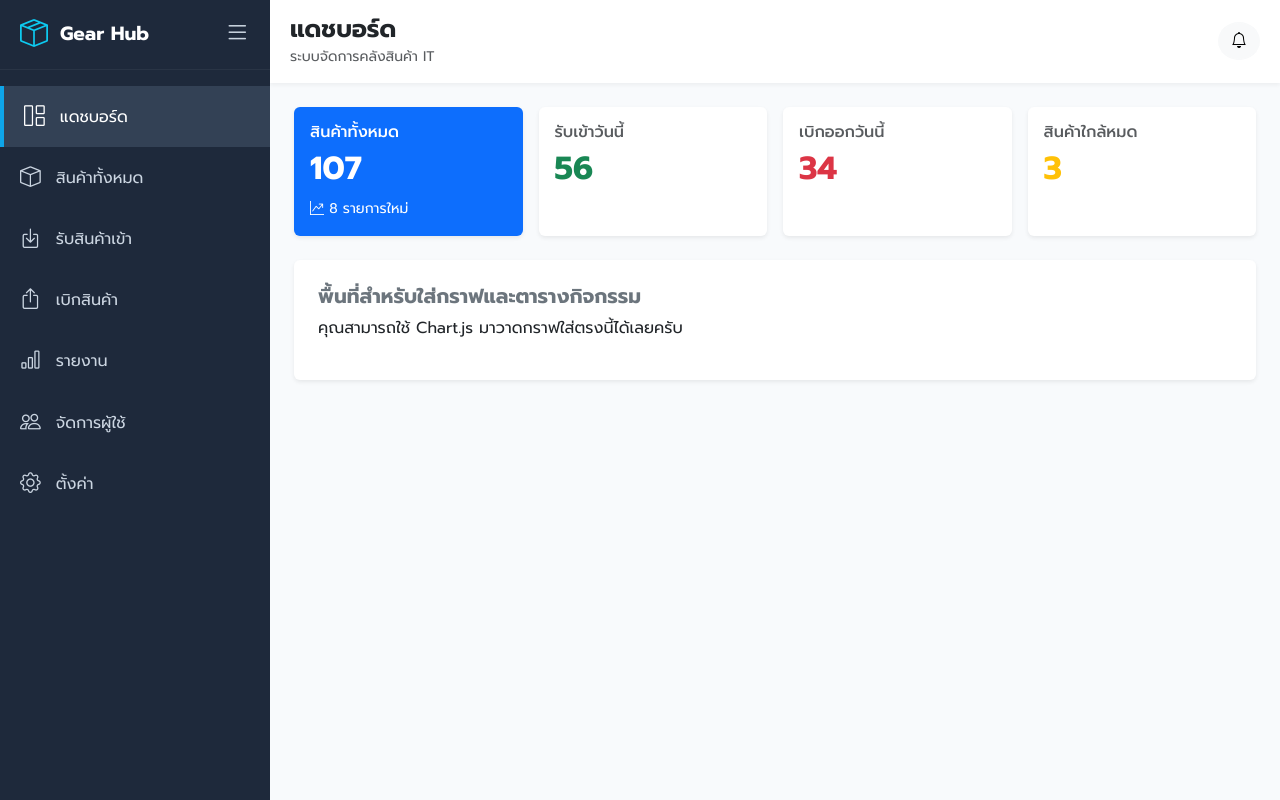
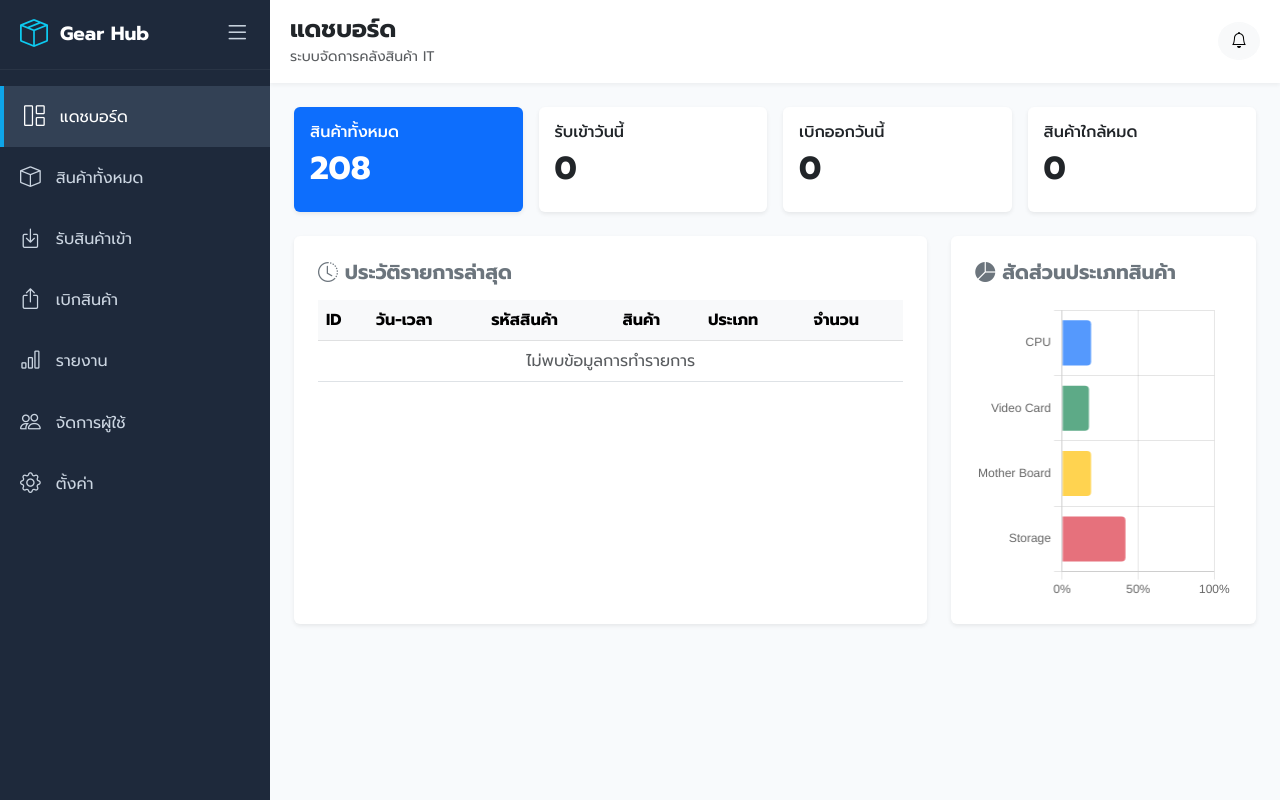
Before and after one commit to Jaturapat-Buak/webpro-project-git, a Node server app: page / in a window 1280 px wide. Run offline with Node 20, Linux system fonts and the light colour scheme; data comes from the database, SQL or seed files in the repository; both versions use the stored data as it was after the commit; data that the repository does not hold is empty; some libraries are stand-ins or nearby versions.

Commit message:
add log system and update dashboard components

```diff
--- a/index.js
+++ b/index.js
@@ -13,120 +13,86 @@
 const dbPath = path.join(__dirname, 'hardwarehouse.db');
 let db = new sqlite3.Database(dbPath, (err) => {
     if (err) console.error("Database connection error:", err.message);
-    else console.log('Connected to database.');
+    else { console.log('Connected to database.');
+    }
 });
 
+function logTransaction(productId, type, qty, note) {
+    const sql = `INSERT INTO stock_transactions (product_id, user_id, transaction_type, quantity, reference_note, transaction_date)
+                 VALUES (?, ?, ?, ?, ?, datetime('now', 'localtime'))`;
+    db.run(sql, [productId, 1, type, qty, note], (err) => {
+        if (err) console.error("Log Error:", err.message);
+    });
+}
+
 app.get('/', (req, res) => {
-    const stats = { total: 107, received: 56, dispatched: 34, lowStock: 3 };
-    res.render('dashboard', { title: 'แดชบอร์ด', stats, currentRoute: '/' });
+    const queries = {
+        total: "SELECT COUNT(*) as count FROM products",
+        received: "SELECT SUM(quantity) as count FROM stock_transactions WHERE transaction_type = 'receive' AND date(transaction_date) = date('now', 'localtime')",
+        dispatched: "SELECT SUM(quantity) as count FROM stock_transactions WHERE transaction_type = 'issue' AND date(transaction_date) = date('now', 'localtime')",
+        lowStock: "SELECT COUNT(*) as count FROM stock WHERE warehouse_qty <= 5",
+        recentLogs: `SELECT t.*, p.product_name FROM stock_transactions t
+                     LEFT JOIN products p ON t.product_id = p.product_id
+                     ORDER BY t.transaction_id DESC LIMIT 10`,
+        categoryStats: `SELECT c.category_name, COUNT(p.product_id) as product_count
+                        FROM categories c
+                        LEFT JOIN products p ON c.category_id = p.category_id
+                        GROUP BY c.category_id`
+    };
+
+    db.get(queries.total, (err, total) => {
+        db.get(queries.received, (err, received) => {
+            db.get(queries.dispatched, (err, dispatched) => {
+                db.get(queries.lowStock, (err, low) => {
+                    db.all(queries.categoryStats, (err, catStats) => {
+                        db.all(queries.recentLogs, (err, logs) => {
+                            const stats = {
+                                total: total ? total.count : 0,
+                                received: received ? (received.count || 0) : 0,
+                                dispatched: dispatched ? (dispatched.count || 0) : 0,
+                                lowStock: low ? low.count : 0
+                            };
+                            res.render('dashboard', {
+                                title: 'แดชบอร์ด',
+                                stats,
+                                logs: logs || [],
+                                catStats: catStats || [],
+                                currentRoute: '/'
+                            });
+                        });
+                    });
+                });
+            });
+        });
+    });
 });
 
 app.get('/products', (req, res) => {
     const search = req.query.search || '';
     const categoryId = req.query.category || '';
-
     db.all("SELECT category_id, category_name FROM categories ORDER BY category_id ASC", [], (err, categories) => {
-        if (err) return res.status(500).send("Database Error (Categories)");
-
-        let sql = `
-            SELECT
-                p.product_id,
-                p.product_name,
-                p.price,
-                c.category_name,
-                COALESCE(s.warehouse_qty, 0) AS stock
-            FROM products p
-            LEFT JOIN categories c ON p.category_id = c.category_id
-            LEFT JOIN stock s ON p.product_id = s.product_id
-            WHERE 1=1
-        `;
+        let sql = `SELECT p.product_id, p.product_name, p.price, c.category_name, COALESCE(s.warehouse_qty, 0) AS stock
+                   FROM products p LEFT JOIN categories c ON p.category_id = c.category_id
+                   LEFT JOIN stock s ON p.product_id = s.product_id WHERE 1=1`;
         let params = [];
-
-        if (search) {
-            sql += " AND p.product_name LIKE ?";
-            params.push('%' + search + '%');
-        }
-        if (categoryId) {
-            sql += " AND p.category_id = ?";
-            params.push(categoryId);
-        }
-
-        sql += "ORDER BY p.category_id ASC, p.product_id ASC";
-
+        if (search) { sql += " AND p.product_name LIKE ?"; params.push('%' + search + '%'); }
+        if (categoryId) { sql += " AND p.category_id = ?"; params.push(categoryId); }
+        sql += " ORDER BY p.category_id ASC, p.product_id ASC";
         db.all(sql, params, (err, rows) => {
-            if (err) return res.status(500).send("Database Error (Products)");
-
-            res.render('products', {
-                title: 'สินค้าทั้งหมด',
-                products: rows,
-                categories: categories,
-                searchQuery: search,
-                selectedCategory: categoryId,
-                currentRoute: '/products'
-            });
+            res.render('products', { title: 'สินค้าทั้งหมด', products: rows, categories, searchQuery: search, selectedCategory: categoryId, currentRoute: '/products' });
         });
     });
 });
 
 app.post('/add-product', (req, res) => {
     const { name, category_id, stock, price, description } = req.body;
-
     db.get("SELECT MAX(product_id) as maxId FROM products", (err, row) => {
-        if (err) return res.status(500).send("Database Error");
-
         const nextId = (row && row.maxId) ? row.maxId + 1 : 1;
-
-        const insertProductSql = `INSERT INTO products (product_id, product_name, category_id, price, description) VALUES (?, ?, ?, ?, ?)`;
-        db.run(insertProductSql, [nextId, name, category_id, price, description], function(err) {
-            if (err) return res.status(500).send("ไม่สามารถเพิ่มสินค้าได้");
-
-            const insertStockSql = `INSERT INTO stock (product_id, warehouse_qty) VALUES (?, ?)`;
-            db.run(insertStockSql, [nextId, stock], function(err) {
-                if (err) console.error("Stock insert error:", err.message);
+        db.run(`INSERT INTO products (product_id, product_name, category_id, price, description) VALUES (?, ?, ?, ?, ?)`,
+        [nextId, name, category_id, price, description], function(err) {
+            db.run(`INSERT INTO stock (product_id, warehouse_qty) VALUES (?, ?)`, [nextId, stock], function(err) {
+                logTransaction(nextId, 'receive', stock, `เพิ่มสินค้าใหม่: ${name}`);
                 res.redirect('/products');
-            });
-        });
-    });
-});
-
-app.get('/product/view/:id', (req, res) => {
-    const productId = req.params.id;
-    const sql = `
-        SELECT p.*, c.category_name, COALESCE(s.warehouse_qty, 0) AS stock
-        FROM products p
-        LEFT JOIN categories c ON p.category_id = c.category_id
-        LEFT JOIN stock s ON p.product_id = s.product_id
-        WHERE p.product_id = ?
-    `;
-
-    db.get(sql, [productId], (err, product) => {
-        if (err || !product) return res.status(404).send("ไม่พบข้อมูลสินค้า");
-        res.render('view-product', {
-            title: 'รายละเอียดสินค้า',
-            product: product,
-            currentRoute: '/products'
-        });
-    });
-});
-
-app.get('/product/edit/:id', (req, res) => {
-    const productId = req.params.id;
-    const sql = `
-        SELECT p.*, COALESCE(s.warehouse_qty, 0) AS stock
-        FROM products p
-        LEFT JOIN stock s ON p.product_id = s.product_id
-        WHERE p.product_id = ?
-    `;
-
-    db.get(sql, [productId], (err, product) => {
-        if (err || !product) return res.status(404).send("ไม่พบข้อมูลสินค้า");
-
-        db.all("SELECT category_id, category_name FROM categories ORDER BY category_name ASC", [], (err, categories) => {
-            res.render('edit-product', {
-                title: 'แก้ไขข้อมูลสินค้า',
-                product: product,
-                categories: categories,
-                currentRoute: '/products'
             });
         });
     });
@@ -135,34 +101,53 @@
 app.post('/edit-product/:id', (req, res) => {
     const productId = req.params.id;
     const { name, category_id, stock, price, description } = req.body;
-
-    const updateProductSql = `UPDATE products SET product_name = ?, category_id = ?, price = ?, description = ? WHERE product_id = ?`;
-    db.run(updateProductSql, [name, category_id, price, description || null, productId], function(err) {
-        if (err) return res.status(500).send("อัปเดตข้อมูลสินค้าไม่สำเร็จ");
-
-        const updateStockSql = `UPDATE stock SET warehouse_qty = ? WHERE product_id = ?`;
-        db.run(updateStockSql, [stock, productId], function(err) {
-            if (err) console.error("อัปเดตสต็อกไม่สำเร็จ:", err.message);
-            res.redirect('/products');
+    db.get("SELECT warehouse_qty FROM stock WHERE product_id = ?", [productId], (err, oldData) => {
+        const oldStock = oldData ? oldData.warehouse_qty : 0;
+        db.run(`UPDATE products SET product_name = ?, category_id = ?, price = ?, description = ? WHERE product_id = ?`,
+        [name, category_id, price, description, productId], () => {
+            db.run(`UPDATE stock SET warehouse_qty = ? WHERE product_id = ?`, [stock, productId], () => {
+                const diff = stock - oldStock;
+                if (diff !== 0) logTransaction(productId, 'adjust', Math.abs(diff), `แก้ไขสต็อก: ${name} (ส่วนต่าง: ${diff})`);
+                res.redirect('/products');
+            });
         });
     });
 });
 
 app.post('/delete-product', (req, res) => {
     const { productId } = req.body;
+    db.get("SELECT p.product_name, s.warehouse_qty FROM products p LEFT JOIN stock s ON p.product_id = s.product_id WHERE p.product_id = ?", [productId], (err, row) => {
+        if (row) {
+            db.run(`DELETE FROM stock WHERE product_id = ?`, [productId], () => {
+                db.run(`DELETE FROM products WHERE product_id = ?`, [productId], () => {
+                    logTransaction(productId, 'issue', row.warehouse_qty, `ลบสินค้า: ${row.product_name}`);
+                    res.redirect('/products');
+                });
+            });
+        }
+    });
+});
 
-    if (!productId) return res.status(400).send("ไม่พบรหัสสินค้า");
+app.get('/product/view/:id', (req, res) => {
+    const productId = req.params.id;
+    const sql = `SELECT p.*, c.category_name, COALESCE(s.warehouse_qty, 0) AS stock
+                 FROM products p LEFT JOIN categories c ON p.category_id = c.category_id
+                 LEFT JOIN stock s ON p.product_id = s.product_id WHERE p.product_id = ?`;
+    db.get(sql, [productId], (err, product) => {
+        res.render('view-product', { title: 'รายละเอียดสินค้า', product, currentRoute: '/products' });
+    });
+});
 
-    db.run(`DELETE FROM stock WHERE product_id = ?`, [productId], function(err) {
-        if (err) return res.status(500).send("ลบข้อมูลสต็อกไม่สำเร็จ");
-
-        db.run(`DELETE FROM products WHERE product_id = ?`, [productId], function(err) {
-            if (err) return res.status(500).send("ลบข้อมูลสินค้าไม่สำเร็จ");
-            res.redirect('/products');
+app.get('/product/edit/:id', (req, res) => {
+    const productId = req.params.id;
+    const sql = `SELECT p.*, COALESCE(s.warehouse_qty, 0) AS stock FROM products p
+                 LEFT JOIN stock s ON p.product_id = s.product_id WHERE p.product_id = ?`;
+    db.get(sql, [productId], (err, product) => {
+        db.all("SELECT category_id, category_name FROM categories ORDER BY category_name ASC", [], (err, categories) => {
+            res.render('edit-product', { title: 'แก้ไขข้อมูลสินค้า', product, categories, currentRoute: '/products' });
         });
     });
 });
 
-app.listen(port, () => {
-    console.log(`Server is running at http://localhost:${port}`);
-});
+
+app.listen(port, () => console.log(`Server is running at http://localhost:${port}`));
--- /dev/null
+++ b/public/js/chart.js
@@ -0,0 +1,43 @@
+document.addEventListener('DOMContentLoaded', function () {
+    const ctx = document.getElementById('categoryChart').getContext('2d');
+
+    const labels = chartData.map(item => item.category_name);
+    const dataValues = chartData.map(item => {
+        return totalProducts > 0 ? ((item.product_count / totalProducts) * 100).toFixed(1) : 0;
+    });
+
+    new Chart(ctx, {
+        type: 'bar',
+        data: {
+            labels: labels,
+            datasets: [{
+                label: 'สัดส่วนสินค้า (%)',
+                data: dataValues,
+                backgroundColor: [
+                    'rgba(13, 110, 253, 0.7)',
+                    'rgba(25, 135, 84, 0.7)',
+                    'rgba(255, 193, 7, 0.7)',
+                    'rgba(220, 53, 69, 0.7)',
+                    'rgba(108, 117, 125, 0.7)'
+                ],
+                borderColor: 'rgba(255, 255, 255, 1)',
+                borderWidth: 1,
+                borderRadius: 5
+            }]
+        },
+        options: {
+            responsive: true,
+            maintainAspectRatio: false,
+            indexAxis: 'y',
+            plugins: {
+                legend: { display: false }
+            },
+            scales: {
+                x: {
+                    max: 100,
+                    ticks: { callback: value => value + '%' }
+                }
+            }
+        }
+    });
+});
--- a/public/js/script.js
+++ b/public/js/script.js
@@ -27,7 +27,6 @@
     const sidebar = document.getElementById("sidebar");
     const mainContent = document.getElementById("main-content");
 
-    // ปลดล็อกแอนิเมชันคืน
     requestAnimationFrame(() => {
         requestAnimationFrame(() => {
             if (disableTransitionStyle.parentNode) {
--- a/views/dashboard.ejs
+++ b/views/dashboard.ejs
@@ -6,14 +6,12 @@
     <link href="https://cdn.jsdelivr.net/npm/bootstrap@5.3.0/dist/css/bootstrap.min.css" rel="stylesheet">
     <link rel="stylesheet" href="https://cdn.jsdelivr.net/npm/bootstrap-icons@1.10.5/font/bootstrap-icons.css">
     <link rel="stylesheet" href="/css/styles.css">
+    <script src="https://cdn.jsdelivr.net/npm/chart.js"></script>
 </head>
 <body>
-
     <%- include('partials/sidebar') %>
-
     <div id="main-content" class="main-content">
         <%- include('partials/navbar') %>
-
         <div class="container-fluid p-4">
             <div class="row g-3 mb-4">
                 <div class="col-md-3">
@@ -21,43 +19,100 @@
                         <div class="card-body">
                             <h6>สินค้าทั้งหมด</h6>
                             <h2 class="fw-bold"><%= stats.total %></h2>
-                            <small><i class="bi bi-graph-up-arrow"></i> 8 รายการใหม่</small>
                         </div>
                     </div>
                 </div>
-                <div class="col-md-3">
+                <div class="col-md-3 text-success">
                     <div class="card border-0 shadow-sm h-100">
                         <div class="card-body">
-                            <h6 class="text-muted">รับเข้าวันนี้</h6>
-                            <h2 class="fw-bold text-success"><%= stats.received %></h2>
+                            <h6>รับเข้าวันนี้</h6>
+                            <h2 class="fw-bold"><%= stats.received %></h2>
                         </div>
                     </div>
                 </div>
-                <div class="col-md-3">
+                <div class="col-md-3 text-danger">
                     <div class="card border-0 shadow-sm h-100">
                         <div class="card-body">
-                            <h6 class="text-muted">เบิกออกวันนี้</h6>
-                            <h2 class="fw-bold text-danger"><%= stats.dispatched %></h2>
+                            <h6>เบิกออกวันนี้</h6>
+                            <h2 class="fw-bold"><%= stats.dispatched %></h2>
                         </div>
                     </div>
                 </div>
-                <div class="col-md-3">
+                <div class="col-md-3 text-warning">
                     <div class="card border-0 shadow-sm h-100">
                         <div class="card-body">
-                            <h6 class="text-muted">สินค้าใกล้หมด</h6>
-                            <h2 class="fw-bold text-warning"><%= stats.lowStock %></h2>
+                            <h6>สินค้าใกล้หมด</h6>
+                            <h2 class="fw-bold"><%= stats.lowStock %></h2>
                         </div>
                     </div>
                 </div>
             </div>
 
-            <div class="card border-0 shadow-sm p-4">
-                <h5 class="fw-bold text-secondary">พื้นที่สำหรับใส่กราฟและตารางกิจกรรม</h5>
-                <p>คุณสามารถใช้ Chart.js มาวาดกราฟใส่ตรงนี้ได้เลยครับ</p>
+            <div class="row g-4">
+                <div class="col-lg-8">
+                    <div class="card border-0 shadow-sm p-4 h-100">
+                        <h5 class="fw-bold text-secondary mb-3"><i class="bi bi-clock-history"></i> ประวัติรายการล่าสุด </h5>
+                        <div class="table-responsive">
+                            <table class="table table-hover align-middle">
+                                <thead class="table-light">
+                                    <tr>
+                                        <th>ID</th>
+                                        <th>วัน-เวลา</th>
+                                        <th>รหัสสินค้า</th>
+                                        <th>สินค้า</th>
+                                        <th>ประเภท</th>
+                                        <th>จำนวน</th>
+                                    </tr>
+                                </thead>
+                                <tbody>
+                                    <% if (typeof logs !== 'undefined' && logs.length > 0) { %>
+                                        <% logs.forEach(log => { %>
+                                            <tr>
+                                                <td><%= log.transaction_id %></td>
+                                                <td><%= log.transaction_date %></td>
+                                                <td>#<%= log.product_id %></td>
+                                                <td><%= log.product_name || 'สินค้าถูกลบ (ID:'+log.product_id+')' %></td>
+                                                <td>
+                                                    <%
+                                                        let badgeClass = 'bg-secondary';
+                                                        let typeText = 'ไม่ระบุ';
+                                                        if (log.transaction_type === 'receive') { badgeClass = 'bg-success'; typeText = 'รับเข้า'; }
+                                                        else if (log.transaction_type === 'issue') { badgeClass = 'bg-danger'; typeText = 'เบิกออก/ลบ'; }
+                                                        else if (log.transaction_type === 'adjust') { badgeClass = 'bg-warning text-dark'; typeText = 'ปรับปรุง'; }
+                                                    %>
+                                                    <span class="badge <%= badgeClass %>">
+                                                        <%= typeText %>
+                                                    </span>
+                                                </td>
+                                                <td><%= log.quantity %></td>
+                                            </tr>
+                                        <% }) %>
+                                    <% } else { %>
+                                        <tr><td colspan="6" class="text-center text-muted">ไม่พบข้อมูลการทำรายการ</td></tr>
+                                    <% } %>
+                                </tbody>
+                            </table>
+                        </div>
+                    </div>
+                </div>
+
+                <div class="col-lg-4">
+                    <div class="card border-0 shadow-sm p-4 h-100">
+                        <h5 class="fw-bold text-secondary mb-3"><i class="bi bi-pie-chart-fill"></i> สัดส่วนประเภทสินค้า</h5>
+                        <div style="position: relative; height: 300px;">
+                            <canvas id="categoryChart"></canvas>
+                        </div>
+                    </div>
+                </div>
             </div>
         </div>
     </div>
 
+    <script>
+        const chartData = <%- JSON.stringify(catStats) %>;
+        const totalProducts = <%= stats.total %>;
+    </script>
     <script src="/js/script.js"></script>
+    <script src="/js/chart.js"></script>
 </body>
 </html>
```
Also changed, not shown: hardwarehouse.db, public/css/styles.css (line endings or trailing spaces).
